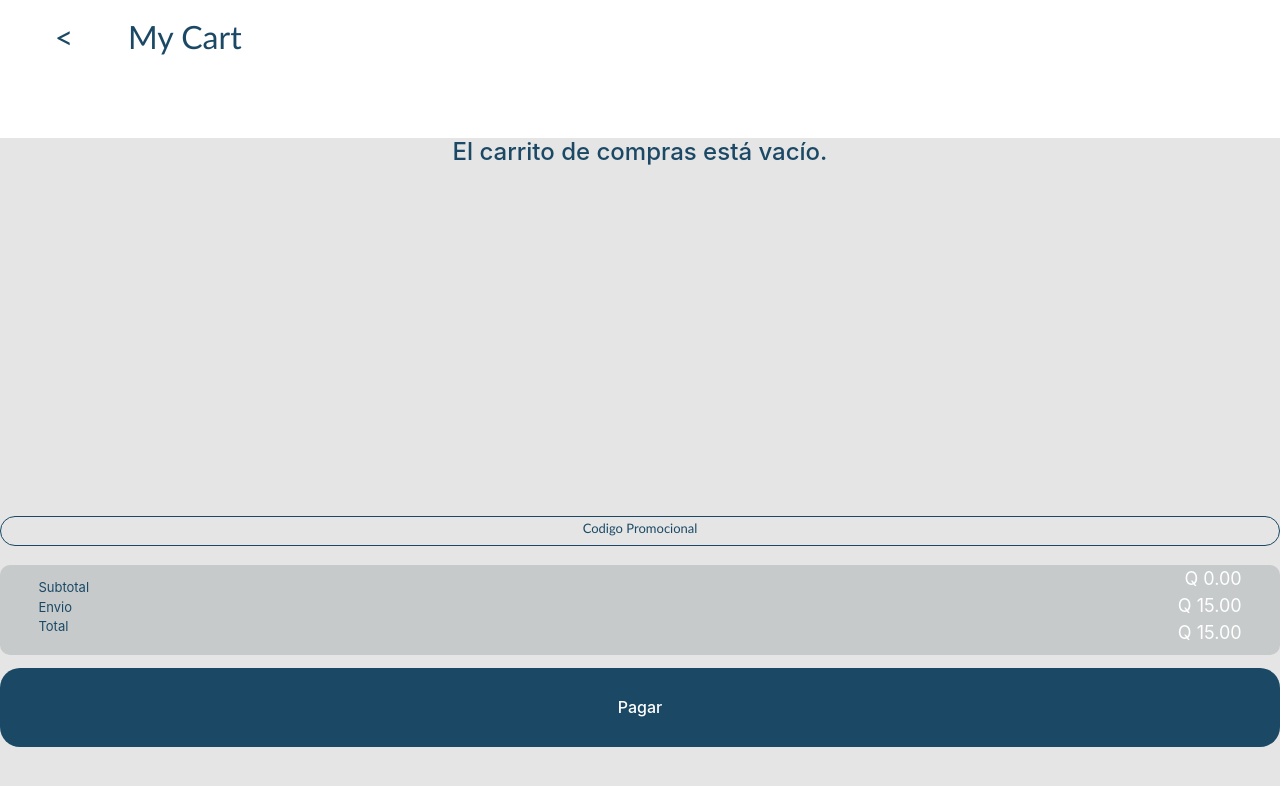
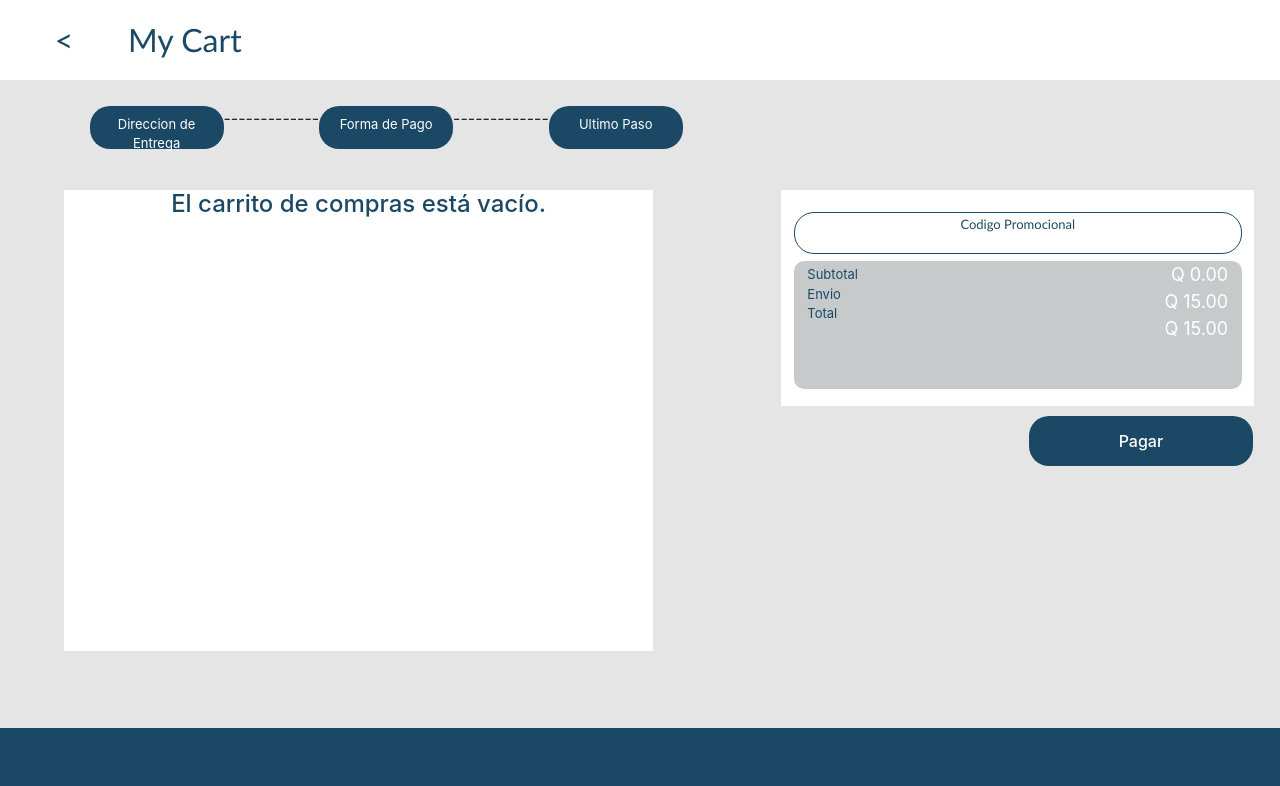
Before and after one commit to angelargd8/Proyecto-software, a React (Vite) app in the folder Proyecto/vite-project/: page /carrito in a window 1280 px wide. Shown: the top 786 px of the page. Built offline with nearby package versions, Linux system fonts and the light colour scheme.

Commit message:
Desktop view carrito

```diff
--- a/Proyecto/vite-project/src/componentes/carrito.css
+++ b/Proyecto/vite-project/src/componentes/carrito.css
@@ -1,3 +1,5 @@
+
+/* --------------------------------------------Contenedor General----------------------------------------------------- */
 .contenedor {
     display: flex;
     flex-direction: column;
@@ -9,25 +11,18 @@
     align-items: center;
     justify-content: center;
 }
+/* --------------------------------------------Header----------------------------------------------------- */
 
-.MidyBotm {
-    width: 100%;
-    height: 90%;
+.up {
+    /*este es el header*/
     display: flex;
-    background-color: rgb(229, 229, 229);
-    flex-direction: column;
     align-items: center;
     justify-content: center;
+    text-justify: center;
+    height: 10%;
+    width: 100%;
 }
 
-.middle {
-    display: flex;
-    background-color: transparent;
-    flex-direction: column;
-    height: 80%;
-    width: 100%;
-    border-radius: 20px;
-}
 .header {
     /*lo que esta dentro de up*/
     display: flex;
@@ -37,6 +32,12 @@
     font-family:'Gill Sans', 'Gill Sans MT',  sans-serif;
     justify-content: left;
     align-items: center;
+}
+
+.titulo{
+    font-size: xx-large;
+    /* margin-top: -30px; */
+    /* margin-left: 5%; */
 }
 
 .regresar {
@@ -63,22 +64,6 @@
     font-size: xx-large;
 }
 
-.titulo{
-    font-size: xx-large;
-    /* margin-top: -30px; */
-    /* margin-left: 5%; */
-}
-
-/* @media (min-width: 768px) {
-    .navbar-toggler{
-        display: none;
-    }
-} */
-
-/* .navbar-toggler {
-    height: 100%;
-    width: 100%;
-} */
 .opciones {
     display: none;
     height: 100%;
@@ -89,38 +74,93 @@
     /* margin-right: 16%; */
 
 }
-.up {
-    /*este es el header*/
+
+/* --------------------------------------------Medio y Bottom ----------------------------------------------------- */
+
+
+.MidyBotm {
+    width: 100%;
+    height: 90%;
     display: flex;
+    background-color: rgb(229, 229, 229);
+    flex-direction: column;
     align-items: center;
     justify-content: center;
-    text-justify: center;
-    margin-bottom: 5%;
+}
+
+.middle {
+    display: flex;
+    background-color: transparent;
+    flex-direction: row;
+    height: 80%;
+    width: 100%;
+    border-radius: 20px;
+}
+
+.columnPasosPagar {
+    display: flex;
+    flex-direction: row;
     height: 10%;
     width: 100%;
 }
 
+.pasos {
+    display: flex;
+    flex-direction: row;
+    height: 100%;
+    width: 75%;
+    margin-left: 7%;
+    margin-top: 2%;
+    /* padding: 1%; */
+}
+
+.nombrePaso {
+    height: 60%;
+    width: 15%;
+    justify-content: center;
+    align-items: center;
+    text-align: center;
+    font-size: small;
+    padding: 1%;
+    border-radius: 1px solid #1B4965;
+    background-color: #1B4965;
+    color: white;
+    border-radius: 20px;
+    cursor: pointer;
+
+}
+
+.relleno {
+    height: 100%;
+    width: 25%;
+}
+
 .bottom {
     display: flex;
-    background-color: transparent;
-    height: 20%;
+    background-color: #1B4965;
+    height: 10%;
     width: 100%;
     justify-content: center;
     align-content: center;
-    border-bottom-left-radius: 20px;
-    border-bottom-right-radius: 20px;
+    padding-right: 15%;
+    /* border-bottom-left-radius: 20px;
+    border-bottom-right-radius: 20px; */
 
 }
+
 .pagobtn {
-    height: 60%;
-    width: 100%;
+    height: 30%;
+    width: 50%;
     color: #FFF;
+    margin-top: 5%;
+    align-self: center;
+    margin-left: 55%;
     background-color: #1B4965;
     border-radius: 20px;
-    /* margin-left: 25%; */
     cursor: pointer;
 }
-.logo {
+
+/* .logo {
     display: flex;
     flex-direction: column;
     height: 100%;
@@ -131,7 +171,8 @@
     justify-content: center;
     background-size: cover;
     background-position: center;
-}
+} */
+
 .product {
     display: flex;
     flex-direction: row;
@@ -143,6 +184,7 @@
     margin: 1%;
     border-bottom: 1px solid #1B4965;
 }
+
 .vista{
     display: flex;
     height: 100%;
@@ -153,6 +195,7 @@
     border-radius: 10px;
     padding: 0px;
 }
+
 .btn_eliminar {
     display: flex;
     height: 100%;
@@ -161,6 +204,7 @@
     font-size: larger;
 
 }
+
 .imgVista {
     display: flex;
     height: 100px;
@@ -330,14 +374,24 @@
 .carrito {
     display: flex;
     flex-direction: column;
+    background-color: white;
     color: #1B4965;
-    height: 100%;
-    width: 100%;
+    height: 80%;
+    width: 50%;
     overflow-y: scroll;
-    scroll-behavior: smooth;
     overflow-x: hidden;
+    scrollbar-width: 0;
+    margin-top: 3%;
+    margin-right: 5%;
+    margin-bottom: 15%;
+    margin-left: 5%;
+    -ms-overflow-style: none;
+    scrollbar-width: none;
 }
 
+.carrito::-webkit-scrollbar {
+    display: none;
+}
 #contTitulo {
     display: flex;
     height: 100%;
@@ -350,10 +404,16 @@
 .totales {
     display: flex;
     flex-direction: column;
+    background: linear-gradient(to bottom,  white 0%,white 75%,transparent 75%,transparent 100%);;
     height: 50%;
-    width: 100%;
+    width: 40%;
     /* background-color: rgb(190, 186, 186); */
-    border-radius: 20px;
+    /* border-radius: 20px;  */
+    margin-top: 3%;
+    margin-right: 2%;
+    margin-bottom: 5%;
+    margin-left: 5%;
+    padding: 1%;
     /* margin-left: 5%;
     margin-right: 5%; */
 }
@@ -368,6 +428,9 @@
         background-color: black; */
     }
 
+    .columnPasosPagar {
+        display: none;
+    }
     .regresar {
         padding-top: 2.5%;
         padding-bottom: 2.5%;
@@ -446,7 +509,7 @@
         border-radius: 20px;
     }
     .bottom {
-        display: flex;
+        display: none;
         background-color: transparent;
         justify-content: center;
         align-items: center;
@@ -465,6 +528,8 @@
         color: #FFF;
         background-color: #1B4965;
         border-radius: 20px;
+        margin-top: 0;
+        margin-left: 0;
         /* font-family: 'Gill Sans', 'Gill Sans MT',  sans-serif; */
     }
     .logo {
@@ -639,7 +704,7 @@
     .codigo {
         display: flex;
         width: 100%;
-        height: 30%;
+        min-height: 15%;
         background-color: transparent;
         border-radius: 20px;
         color: #1B4965;
@@ -666,7 +731,7 @@
         flex-direction: row;
         /* background-color: #FFF; */
         color: #1B4965;
-        height: 100%;
+        min-height: 50%;
         width: 100%;
         margin-top: 5%;
         margin-bottom: 5%;
@@ -685,6 +750,7 @@
         overflow-y: scroll;
         overflow-x: hidden;
         padding-top: 3%;
+        margin: 0;
 
     }
 
@@ -700,7 +766,10 @@
     .totales {
         display: flex;
         flex-direction: column;
-        height: 30%;
+        background-color: transparent;
+        margin: 0;
+        padding: 0;
+        min-height: 30%;
         width: 100%;
     }
 
--- a/Proyecto/vite-project/src/componentes/carrito.jsx
+++ b/Proyecto/vite-project/src/componentes/carrito.jsx
@@ -66,7 +66,16 @@ function Carrito(){
                     </div>
                 </div>
                 <div className="MidyBotm">
-
+                    <div className="columnPasosPagar">
+                        <div className="pasos">
+                            <div className="nombrePaso"> Direccion de Entrega</div>
+                            <div className="separador">  -------------  </div>
+                            <div className="nombrePaso"> Forma de Pago</div>
+                            <div className="separador">  -------------  </div>
+                            <div className="nombrePaso"> Ultimo Paso</div>
+                        </div>
+                        <div className="relleno"></div>
+                    </div>
                     <div className='middle'>
                         <div className="carrito">
                             {carrito.length === 0 ? (
@@ -109,10 +118,11 @@ function Carrito(){
                                     Q {Total.toFixed(2)}
                                 </div>
                             </div>
+                            <button className='pagobtn' onClick={handlePagar}> Pagar </button>
+
                         </div>
                     </div>
                     <div className="bottom">
-                        <button className='pagobtn' onClick={handlePagar}> Pagar </button>
                     </div>
                 </div>
             </div>
```
